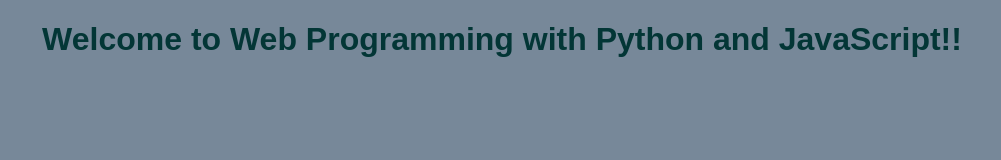
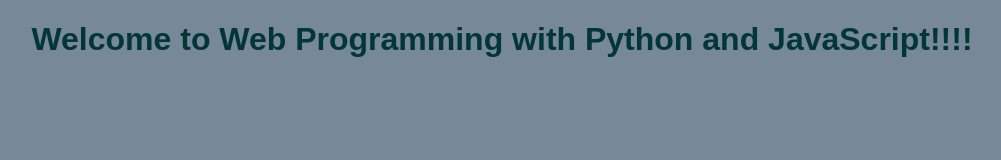
Before and after one commit to T4und3rC47008/zenturion, a plain HTML site: page hello.html in a window 1280 px wide. Shown: the whole page, without its empty margins (138-1139 px from the left). Drawn offline with Linux system fonts and the light colour scheme.

Commit message:
Added four punctuation

```diff
--- a/hello.html
+++ b/hello.html
@@ -18,6 +18,6 @@
     </style>
 </head>
 <body>
-    <h1>Welcome to Web Programming with Python and JavaScript!!</h1>
+    <h1>Welcome to Web Programming with Python and JavaScript!!!!</h1>
 </body>
 </html>
```
